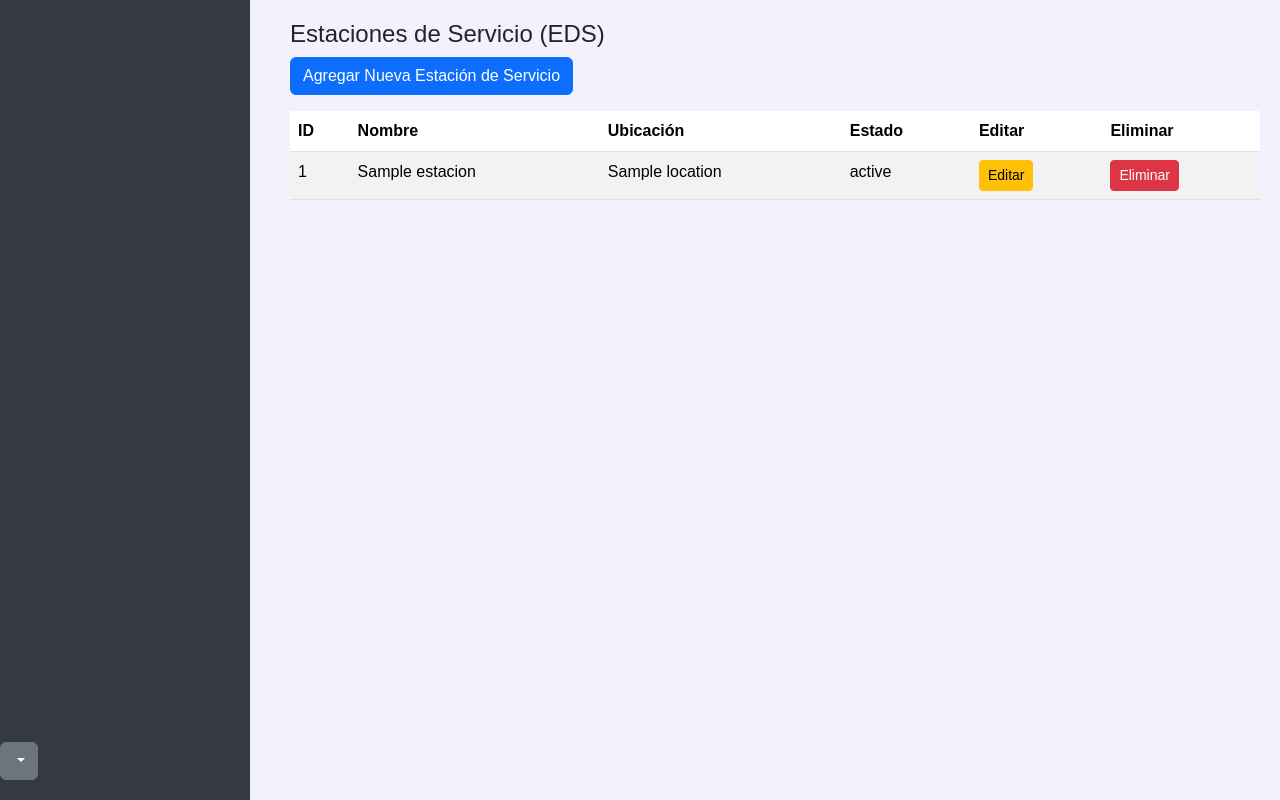
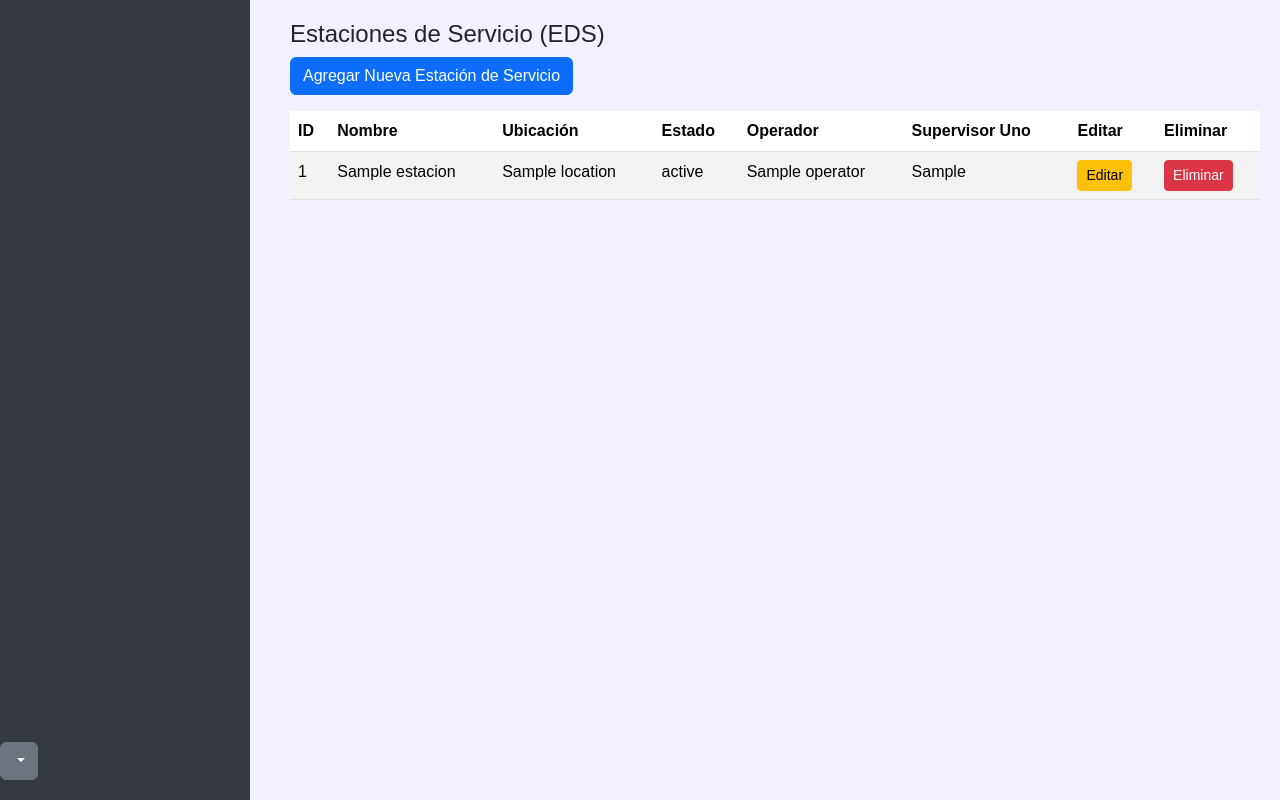
Before and after one commit to mrgomezsv/EDSChecklistProject, a Django app: template checklist_app/templates/eds_list.html in a window 1280 px wide. Run offline with Django 3.2, Linux system fonts and the light colour scheme; the template is opened without the code that fills it: most values are stand-ins (such as "Sample title", 1, 10 or a date in 2020).

Commit message:
Agrege campos nuevos a los modelos

```diff
--- a/checklist_app/models.py
+++ b/checklist_app/models.py
@@ -17,6 +17,8 @@ class EDS(models.Model):
     name = models.CharField(max_length=100)
     location = models.CharField(max_length=255)
     status = models.CharField(max_length=50, default='Pendiente')
+    operator = models.CharField(max_length=100)
+    supervisor_uno = models.CharField(max_length=100)
 
     def __str__(self):
         return self.name
--- a/checklist_app/templates/eds_list.html
+++ b/checklist_app/templates/eds_list.html
@@ -16,6 +16,8 @@
             <th>Nombre</th>
             <th>Ubicación</th>
             <th>Estado</th>
+            <th>Operador</th>
+            <th>Supervisor Uno</th>
             <th>Editar</th>
             <th>Eliminar</th>
         </tr>
@@ -27,12 +29,14 @@
             <td>{{ estacion.name }}</td>
             <td>{{ estacion.location }}</td>
             <td>{{ estacion.status }}</td>
+            <td>{{ estacion.operator }}</td>
+            <td>{{ estacion.supervisor_uno }}</td>
             <td><button class="btn btn-warning btn-sm" onclick="editEDS({{ estacion.id }})">Editar</button></td>
             <td><button class="btn btn-danger btn-sm" onclick="deleteEDS({{ estacion.id }})">Eliminar</button></td>
         </tr>
         {% empty %}
         <tr>
-            <td colspan="6">No hay estaciones de servicio registradas</td>
+            <td colspan="8">No hay estaciones de servicio registradas</td>
         </tr>
         {% endfor %}
     </tbody>
@@ -63,6 +67,14 @@
                             <option value="En Proceso">En Proceso</option>
                             <option value="Completo">Completo</option>
                         </select>
+                    </div>
+                    <div class="form-group mb-3">
+                        <label for="operator">Operador:</label>
+                        <input type="text" class="form-control" id="operator" name="operator" required>
+                    </div>
+                    <div class="form-group mb-3">
+                        <label for="supervisor_uno">Supervisor Uno:</label>
+                        <input type="text" class="form-control" id="supervisor_uno" name="supervisor_uno" required>
                     </div>
                     <button type="button" class="btn btn-secondary" onclick="closeModal()">Cerrar</button>
                     <button type="button" class="btn btn-success" id="save-button" onclick="addEDS()">Agregar</button>
@@ -106,6 +118,8 @@
         const name = document.getElementById('name').value;
         const location = document.getElementById('location').value;
         const status = document.getElementById('status').value;
+        const operator = document.getElementById('operator').value;
+        const supervisor_uno = document.getElementById('supervisor_uno').value;
 
         fetch('/api/eds/', {
             method: 'POST',
@@ -116,7 +130,9 @@
             body: JSON.stringify({
                 name: name,
                 location: location,
-                status: status
+                status: status,
+                operator: operator,
+                supervisor_uno: supervisor_uno
             })
         })
         .then(response => response.json())
@@ -129,6 +145,8 @@
                 <td>${data.name}</td>
                 <td>${data.location}</td>
                 <td>${data.status}</td>
+                <td>${data.operator}</td>
+                <td>${data.supervisor_uno}</td>
                 <td><button class="btn btn-warning btn-sm" onclick="editEDS(${data.id})">Editar</button></td>
                 <td><button class="btn btn-danger btn-sm" onclick="deleteEDS(${data.id})">Eliminar</button></td>
             `;
@@ -152,6 +170,8 @@
             document.getElementById('name').value = data.name;
             document.getElementById('location').value = data.location;
             document.getElementById('status').value = data.status;
+            document.getElementById('operator').value = data.operator;
+            document.getElementById('supervisor_uno').value = data.supervisor_uno;
             document.getElementById('save-button').textContent = 'Guardar Cambios';
             document.getElementById('save-button').setAttribute('onclick', `updateEDS(${id})`);
             openModal();
@@ -164,6 +184,8 @@
         const name = document.getElementById('name').value;
         const location = document.getElementById('location').value;
         const status = document.getElementById('status').value;
+        const operator = document.getElementById('operator').value;
+        const supervisor_uno = document.getElementById('supervisor_uno').value;
 
         fetch(`/api/eds/${id}/`, {
             method: 'PUT',
@@ -174,7 +196,9 @@
             body: JSON.stringify({
                 name: name,
                 location: location,
-                status: status
+                status: status,
+                operator: operator,
+                supervisor_uno: supervisor_uno
             })
         })
         .then(response => response.json())
@@ -183,6 +207,8 @@
             row.children[1].textContent = data.name;
             row.children[2].textContent = data.location;
             row.children[3].textContent = data.status;
+            row.children[4].textContent = data.operator;
+            row.children[5].textContent = data.supervisor_uno;
             closeModal();
         })
         .catch(error => console.error('Error:', error));
@@ -210,7 +236,7 @@
                     const tableBody = document.querySelector('#eds-table tbody');
                     if (tableBody.children.length === 0) {
                         const emptyRow = document.createElement('tr');
-                        emptyRow.innerHTML = '<td colspan="6">No hay estaciones de servicio registradas</td>';
+                        emptyRow.innerHTML = '<td colspan="8">No hay estaciones de servicio registradas</td>';
                         tableBody.appendChild(emptyRow);
                     }
                 }
```
Also changed, not shown: checklist_app/migrations/0001_initial.py, checklist_app/migrations/0002_task_observations_day_1_task_observations_day_2_and_more.py (deleted), db.sqlite3 (deleted).
